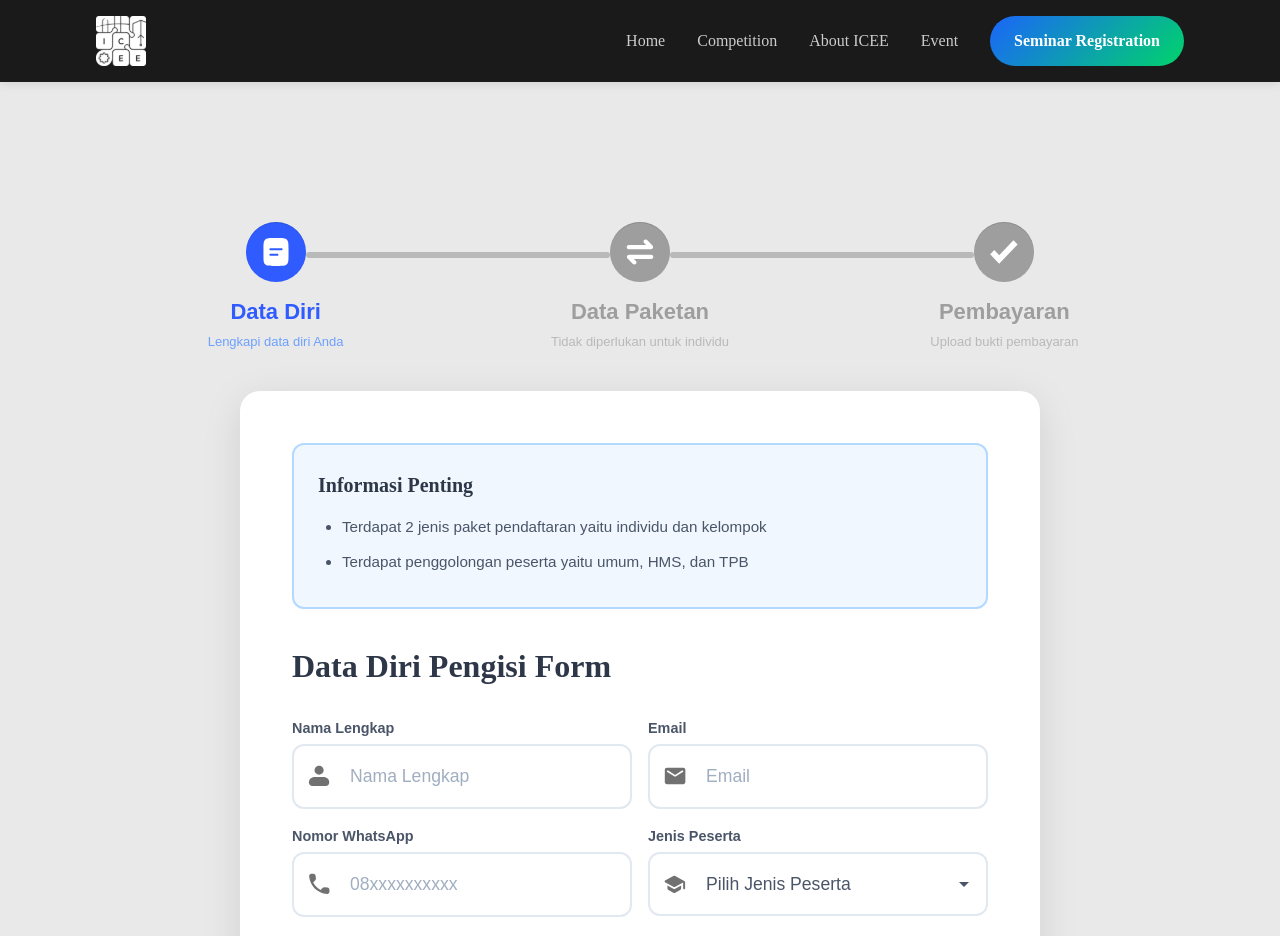
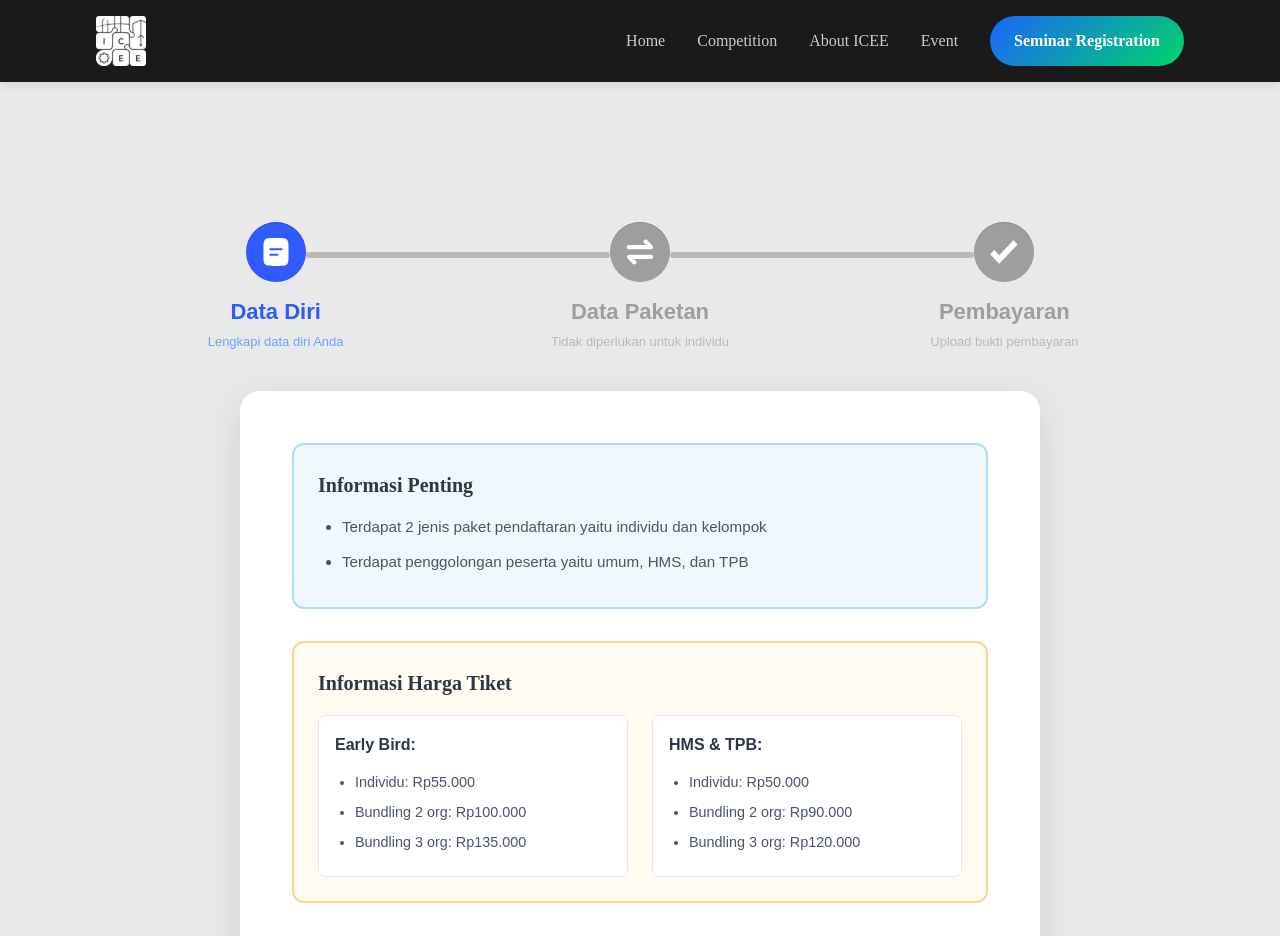
Before and after one commit to nasywaanaa/ICEE2026, a React (Vite) app in the folder frontend/: page /seminar/register in a window 1280 px wide. Shown: the top 936 px of the page. Built offline with nearby package versions, Linux system fonts and the light colour scheme; a web font is replaced by a local one.

Commit message:
fix: price list

```diff
--- a/frontend/src/pages/seminar_registration/components/PersonalInfo.tsx
+++ b/frontend/src/pages/seminar_registration/components/PersonalInfo.tsx
@@ -242,7 +242,7 @@ const PersonalInfo: React.FC<PersonalInfoProps> = ({ data, onChange, onValidatio
       </div>
 
       {/* Pricing Information */}
-      {/* <div className="pricing-info-section">
+      <div className="pricing-info-section">
         <h3 className="pricing-info-title">Informasi Harga Tiket</h3>
         <div className="pricing-grid">
           <div className="pricing-category">
@@ -253,14 +253,14 @@ const PersonalInfo: React.FC<PersonalInfoProps> = ({ data, onChange, onValidatio
               <li>Bundling 3 org: Rp135.000</li>
             </ul>
           </div>
-          <div className="pricing-category">
+          {/* <div className="pricing-category">
             <strong className="pricing-category-title">Reguler Ticket:</strong>
             <ul className="pricing-list">
               <li>Individu: Rp65.000</li>
               <li>Bundling 2 org: Rp120.000</li>
               <li>Bundling 3 org: Rp165.000</li>
             </ul>
-          </div>
+          </div> */}
           <div className="pricing-category">
             <strong className="pricing-category-title">HMS & TPB:</strong>
             <ul className="pricing-list">
@@ -270,7 +270,7 @@ const PersonalInfo: React.FC<PersonalInfoProps> = ({ data, onChange, onValidatio
             </ul>
           </div>
         </div>
-      </div> */}
+      </div>
 
       <h2 className="personal-info-title">Data Diri Pengisi Form</h2>
 
```
